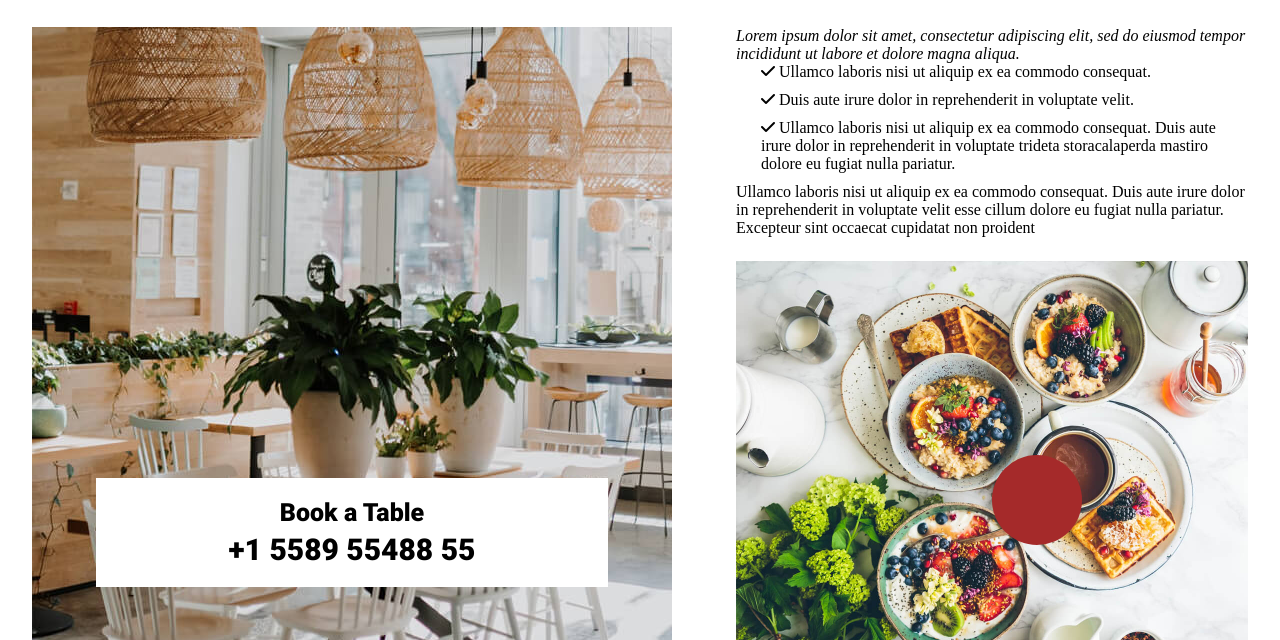
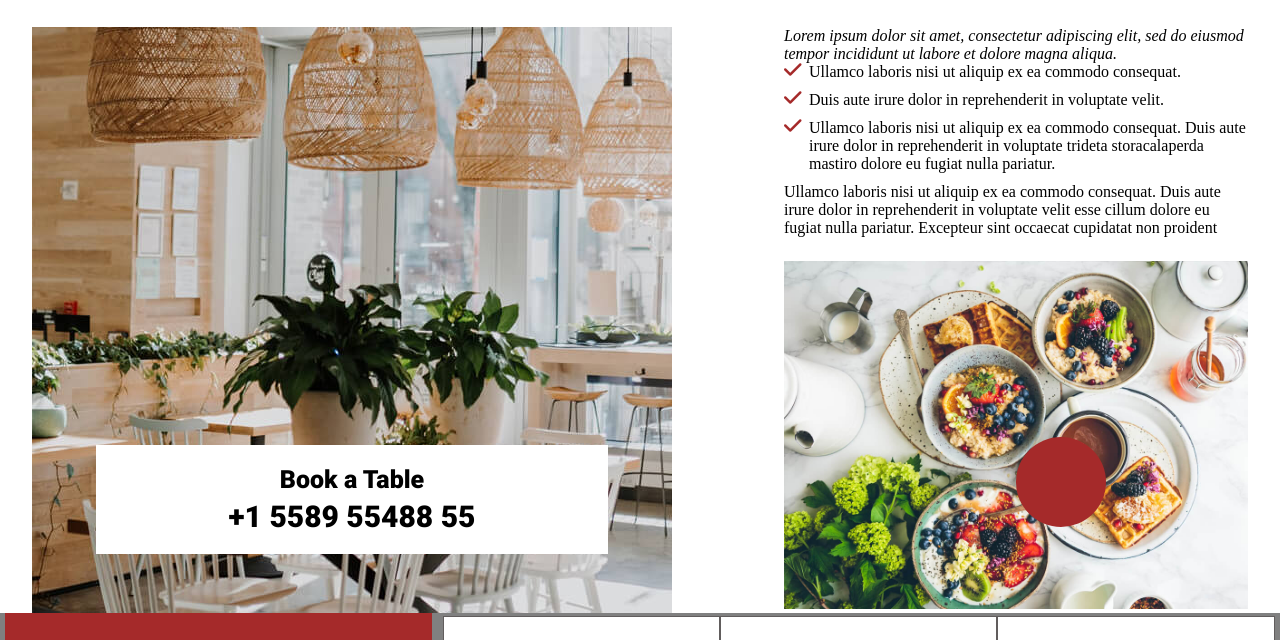
Before and after one commit to NzmAll/Yummy, a plain HTML site: page index.html in a window 1280 px wide. Shown: the part 764-1404 px from the top of the page. Drawn offline with Linux system fonts and the light colour scheme.

Commit message:
last about section added

```diff
--- a/assets/css/global.css
+++ b/assets/css/global.css
@@ -74,3 +74,7 @@
     width: 45%;
   }
 }
+
+.ps-lg-5{
+  padding-left: 3rem;
+}
--- a/assets/css/style.css
+++ b/assets/css/style.css
@@ -178,6 +178,14 @@ a {
 .about .content ul {
   list-style: none;
   padding: 0;
+}
+
+.about .content ul i {
+  position: absolute;
+  font-size: 20px;
+  left: 0;
+  top: -3px;
+  color: rgb(165, 42, 42);
 }
 
 .about .content ul li {
--- a/index.html
+++ b/index.html
@@ -105,7 +105,7 @@
               </div>
             </div>
             <div class="col-lg-5">
-              <div class="content">
+              <div class="content ps-lg-5">
                 <p class="italic">
                   Lorem ipsum dolor sit amet, consectetur adipiscing elit, sed
                   do eiusmod tempor incididunt ut labore et dolore magna aliqua.
```
